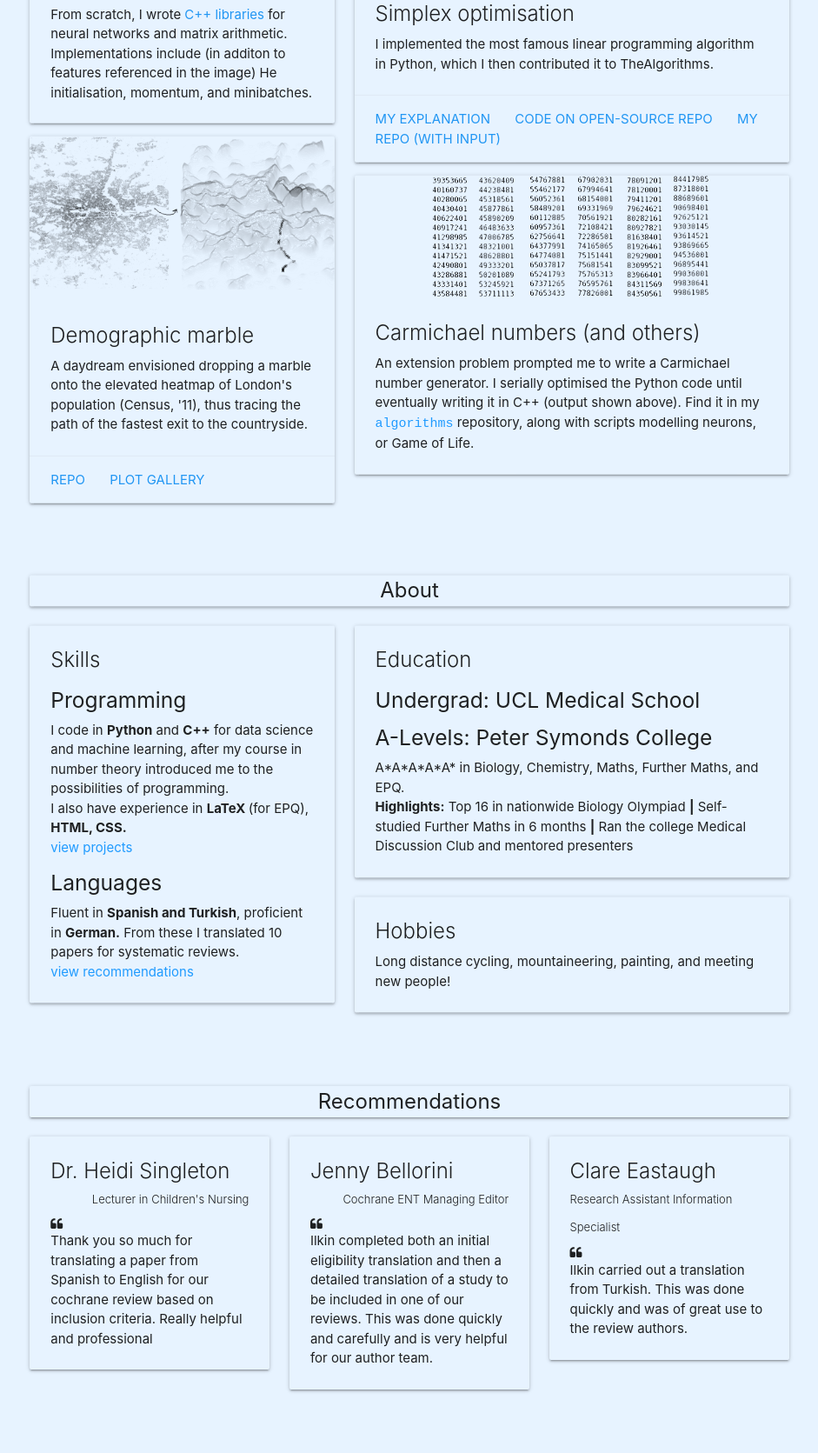
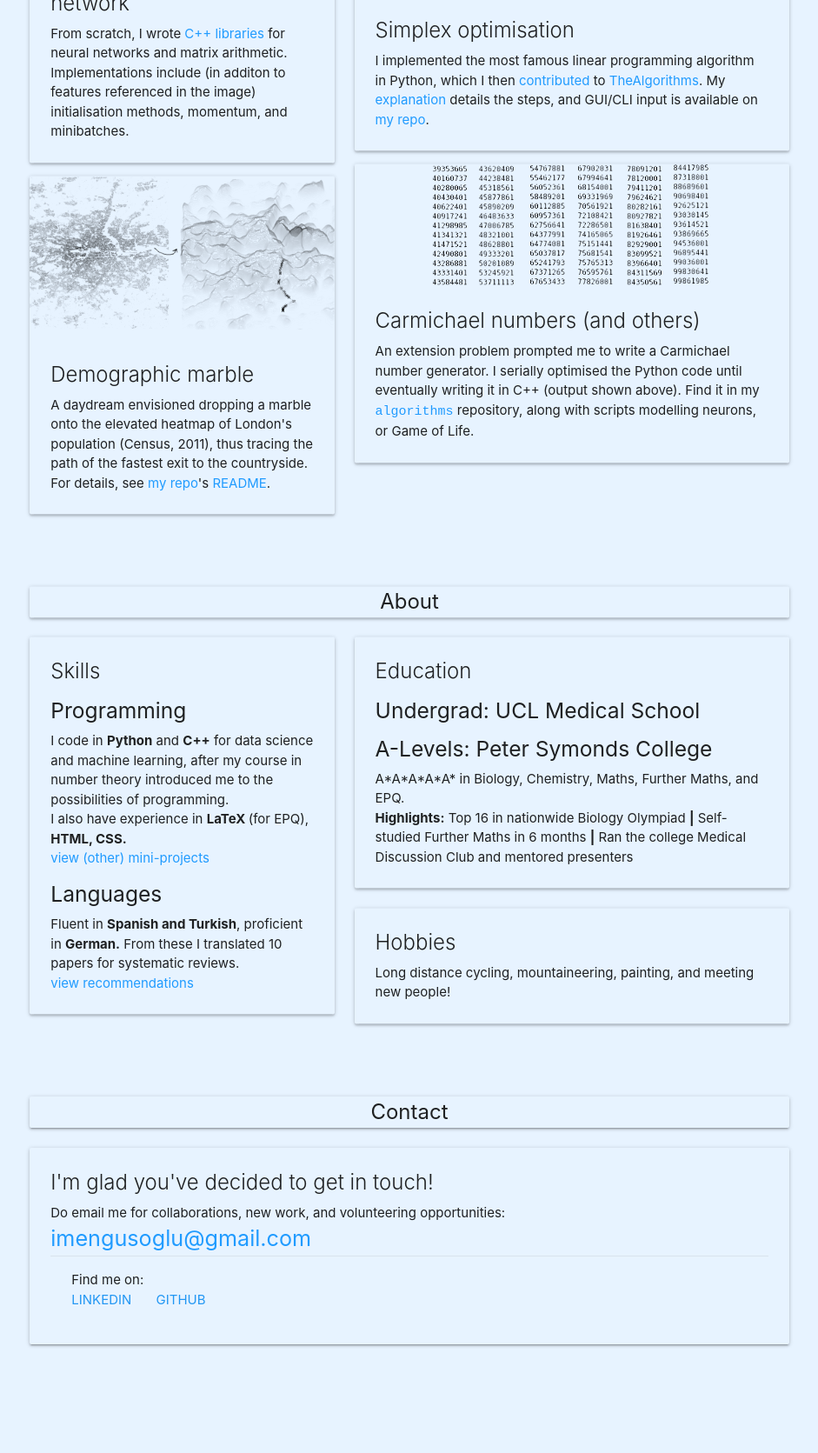
Before and after one commit to imengus/imengus.github.io, a plain HTML site: page index.html in a window 1280 px wide. Shown: the part 606-2277 px from the top of the page at 87% size, without its empty margins (169-1110 px from the left). After the commit the page ends 2222 px from the top, so only its background shows below. Drawn offline with nearby package versions, Linux system fonts and the light colour scheme.

Commit message:
restructure website links and sections

```diff
--- a/index.html
+++ b/index.html
@@ -23,7 +23,6 @@
       <div class="col s12">
         <div class="card transparent">
           <ul class="right" id="icons">
-            <!-- <li><a title="Go to about section" href="#about">About</a></li> -->
             <li><a title="Go to projects section" href="#about">About</a></li>
             <li><a title="Go to contact section" href="#contact">Contact</a></li>
             <li><a title="Find my LinkedIn page" href="https://uk.linkedin.com/in/ilkin-mengusoglu-59287b225" class="blue-text"><i class="fa fa-linkedin-square fa-2x"></i></a></li>
@@ -39,7 +38,7 @@
             </div>
             <div class="card-title hide-on-med-and-down" id="topone">
               I'm Ilkin Mengusoglu, <br>
-              a UCL med-student with several side interests.
+              <p>a UCL med-student with several side interests.</p>
             </div>
           </div>
         </div>
@@ -47,10 +46,12 @@
     </div>
   </section>
   <section class="container section" id="projects">
-    <div class="col s12">
-      <div class="card transparent">
-        <div class="card-title center">
-          <b>Projects</b>
+    <div class="row">
+      <div class="col s12">
+        <div class="card transparent">
+          <div class="card-title center">
+            <b>Projects</b>
+          </div>
         </div>
       </div>
     </div>
@@ -58,11 +59,11 @@
       <div class="col s12 m12 l12 xl5">
         <div class="card transparent" id="c4">
           <div class="card-image">
-            <img src="img/nngraph-5.png" alt="">
+            <img src="img/nngraph-6.png" alt="">
           </div>
           <div class="card-content">
             <span class="card-title">Fully connected neural network</span>
-            <p>From scratch, I wrote <a href="https://github.com/imengus/nn" class="blue-text">C++ libraries</a> for neural networks and matrix arithmetic. Implementations include (in additon to features referenced in the image) He initialisation, momentum, and minibatches.
+            <p>From scratch, I wrote <a href="https://github.com/imengus/nn">C++ libraries</a> for neural networks and matrix arithmetic. Implementations include (in additon to features referenced in the image) initialisation methods, momentum, and minibatches.
             </p>
           </div>
         </div>
@@ -72,11 +73,7 @@
           </div>
           <div class="card-content">
             <span class="card-title">Demographic marble</span>
-            <p>A daydream envisioned dropping a marble onto the elevated heatmap of London's population (Census, '11), thus tracing the path of the fastest exit to the countryside.</p>
-          </div>
-          <div class="card-action">
-            <a href="https://github.com/imengus/demomarble" class="blue-text">repo</a>
-            <a href="graphs.html#demo" class="blue-text">plot gallery</a>
+            <p>A daydream envisioned dropping a marble onto the elevated heatmap of London's population (Census, 2011), thus tracing the path of the fastest exit to the countryside. For details, see <a href="https://github.com/imengus/demomarble/tree/main">my repo</a>'s <a href="https://github.com/imengus/demomarble/blob/main/README.md">README</a>.</p>
           </div>
         </div>
       </div>
@@ -87,12 +84,8 @@
           </div>
           <div class="card-content">
             <span class="card-title">Simplex optimisation</span>
-            <p>I implemented the most famous linear programming algorithm in Python, which I then contributed it to TheAlgorithms.</p>
-          </div>
-          <div class="card-action">
-            <a href="https://gist.github.com/imengus/f9619a568f7da5bc74eaf20169a24d98" class="blue-text">My explanation</a>
-            <a href="https://github.com/TheAlgorithms/Python/blob/master/linear_programming/simplex.py" class="blue-text">Code on open-source repo</a>
-            <a href="https://github.com/imengus/simplex/tree/main" class="blue-text">My repo (with input)</a>
+            <p>I implemented the most famous linear programming algorithm in Python, which I then <a href="https://github.com/TheAlgorithms/Python/blob/master/linear_programming/simplex.py">contributed</a> to <a href="https://the-algorithms.com/">TheAlgorithms</a>.
+            My <a href="https://gist.github.com/imengus/f9619a568f7da5bc74eaf20169a24d98">explanation</a> details the steps, and GUI/CLI input is available on <a href="https://github.com/imengus/simplex/tree/main">my repo</a>.</p>
           </div>
         </div>
         <div class="card transparent" id="c4">
@@ -123,22 +116,12 @@
             <h5>Programming</h5>
             I code in <b>Python</b> and <b>C++</b> for data science and machine learning, after my course in number theory introduced me to the possibilities of programming.
             <p>I also have experience in <b>LaTeX </b>(for EPQ),<b> HTML, CSS.</b></p>
-            <!-- <li><b>Python libraries:</b> numpy, pandas, scikit-learn, matplotlib<a href="graphs.html"> (view gallery)</a> and other plotting libs.</li>
-            <li><b>C/C++ libraries:</b> standard, GMP.</li> -->
-            <!-- <li>I also have experience in .</li> -->
-            <a href="#projects">view projects</a>
+            <a href="graphs.html">view (other) mini-projects</a>
 
             <h5>Languages</h5>
             <p>
             Fluent in <b>Spanish and Turkish</b>, proficient in <b>German.</b> From these I translated 10 papers for systematic reviews.</p>
-            <a href="#recommendations">view recommendations</a>
-<!--
-            <h5>Communication</h5>
-            To develop this skill:
-            <li>gave and supervised 10s of presentations at my Medical Discussion Club,</li>
-            <li>befriended outpatients as a volunteer, and</li>
-            <li>networked at neuroscience conferences.</li> -->
-            </p>
+            <a href="recommendations.html">view recommendations</a>
           </div>
         </div>
       </div>
@@ -147,12 +130,9 @@
           <div class="card-content">
             <span class="card-title">Education</span>
             <h5>Undergrad: UCL Medical School</h5>
-            <!-- <p>Active member of UCL medical community</p> -->
             <h5>A-Levels: Peter Symonds College</h5>
             <p>A*A*A*A*A* in Biology, Chemistry, Maths, Further Maths, and EPQ.
             <p><b>Highlights:</b> Top 16 in nationwide Biology Olympiad <b>|</b> Self-studied Further Maths in 6 months <b>|</b> Ran the college Medical Discussion Club and mentored presenters</p></p>
-            <!-- <h5>GCSEs: Thornden School</h5>
-            <p>Grade 9s (A*) in 11 subjects</p> -->
           </div>
         </div>
       </div>
@@ -161,58 +141,6 @@
           <div class="card-content">
             <span class="card-title">Hobbies</span>
             <p>Long distance cycling, mountaineering, painting, and meeting new people!</p>
-          </div>
-        </div>
-      </div>
-    </div>
-  </section>
-  <section class="container section" id="recommendations">
-    <div class="row">
-      <div class="col s12">
-        <div class="card transparent">
-          <div class="card-title center">
-            <b>Recommendations</b>
-          </div>
-        </div>
-      </div>
-      <div class="row">
-        <div class="col s12 m12 l12 xl4">
-          <div class="card transparent">
-            <div class="card-content">
-              <div class="card-title">
-                Dr. Heidi Singleton
-              <span class="right" id="position">Lecturer in Children's Nursing</span>
-              </div>
-              <br>
-              <span class="fa fa-quote-left">&ensp;</span>
-              <p>Thank you so much for translating a paper from Spanish to English for our cochrane review based on inclusion criteria. Really helpful and professional</p>
-            </div>
-          </div>
-        </div>
-        <div class="col s12 m12 l12 xl4">
-          <div class="card transparent">
-            <div class="card-content">
-              <div class="card-title">
-                Jenny Bellorini
-              <span class="right" id="position">Cochrane ENT Managing Editor</span>
-              </div>
-              <br>
-              <span class="fa fa-quote-left">&ensp;</span>
-              <p>Ilkin completed both an initial eligibility translation and then a detailed translation of a study to be included in one of our reviews. This was done quickly and carefully and is very helpful for our author team.</p>
-            </div>
-          </div>
-        </div>
-        <div class="col s12 m12 l12 xl4">
-          <div class="card transparent">
-            <div class="card-content">
-              <div class="card-title">
-                Clare Eastaugh
-              <span class="right" id="position">Research Assistant Information Specialist</span>
-              </div>
-              <br>
-              <span class="fa fa-quote-left">&ensp;</span>
-              <p>Ilkin carried out a translation from Turkish. This was done quickly and was of great use to the review authors.</p>
-            </div>
           </div>
         </div>
       </div>
@@ -230,7 +158,7 @@
       <div class="row">
         <div class="col s12">
           <div class="card transparent">
-            <div class="card-content center">
+            <div class="card-content">
               <span class="card-title">I'm glad you've decided to get in touch!</span>
               <p>Do email me for collaborations, new work, and volunteering opportunities:</p>
               <a class="flow-text" href="mailto:imengusoglu@gmail.com">imengusoglu@gmail.com</a>
```
Also changed, not shown: recommendations.html (added, +81 -0 lines), img/nngraph-6.png (added).
